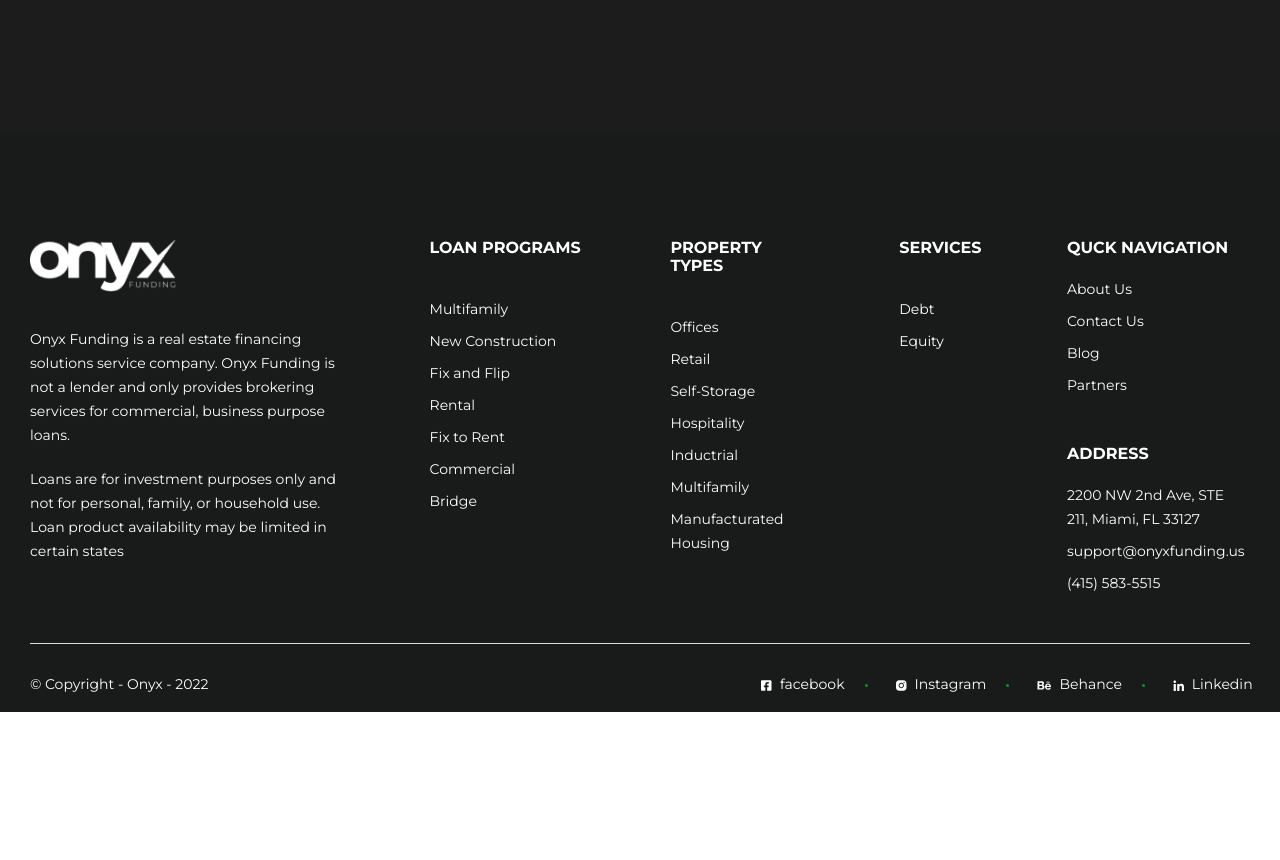
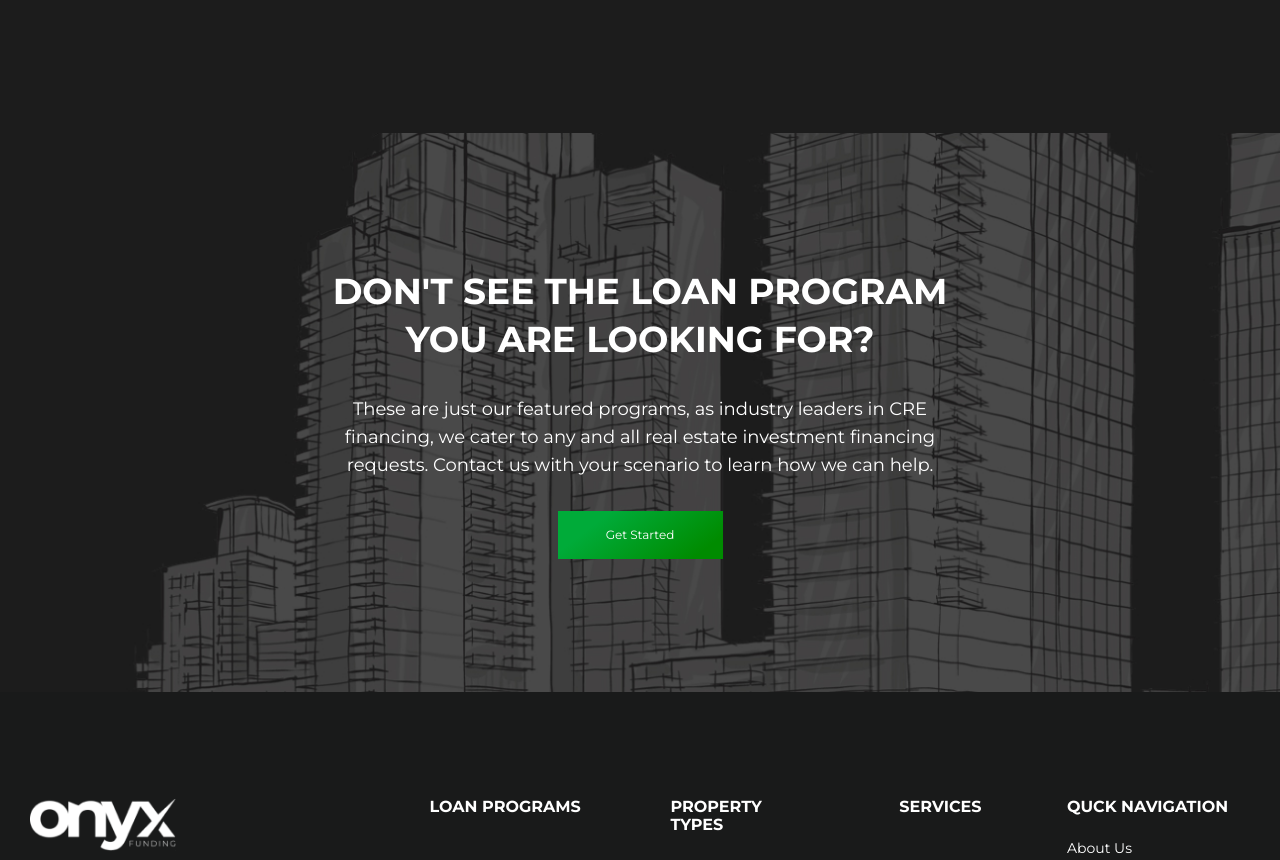
Before and after one commit to TatyanaStrelchenko/onyx, a React (Create React App) app: page /about in a window 1280 px wide. Shown: the part 4140-5000 px from the top of the page. Before the commit the page ends 4852 px from the top, so only its background shows below. Built offline with nearby package versions, Linux system fonts and the light colour scheme.

Commit message:
about-section styles

```diff
--- a/src/pages/About/About.js
+++ b/src/pages/About/About.js
@@ -1,12 +1,14 @@
 import { Footer } from '../../components/Footer';
 import { Header } from '../../components/Header';
 import { Hero } from '../../components/Hero';
+import { Promo } from '../../components/Promo';
 import './About.scss';
 import Image1 from '../../assets/image/blank-map-us.svg';
 import Image2 from '../../assets/image/img-home1.jpg';
 import Image3 from '../../assets/image/img-home2.jpg';
 import Image4 from '../../assets/image/img-home3.jpg';
 import Image5 from '../../assets/image/los-angeles2.jpg';
+import Image6 from '../../assets/image/skyscraper.jpg';
 
 const About = () => {
   return (
@@ -94,7 +96,7 @@ const About = () => {
           </div>
         </div>
       </section>
-      <section className="promo-section">
+      <section className="about-section">
         <div className="container">
           <div className="info-holder">
             <div className="info-block">
@@ -125,6 +127,19 @@ const About = () => {
           </button>
         </div>
       </section>
+      <Promo styles={Image6}>
+        <div className="text-holder">
+          <h2> DON&apos;T SEE THE LOAN PROGRAM YOU ARE LOOKING FOR?</h2>
+          <p>
+            These are just our featured programs, as industry leaders in CRE financing, we cater to
+            any and all real estate investment financing requests. Contact us with your scenario to
+            learn how we can help.
+          </p>
+          <button type="button" className="btn info-btn">
+            Get Started
+          </button>
+        </div>
+      </Promo>
       <Footer />
     </div>
   );
--- a/src/pages/About/About.scss
+++ b/src/pages/About/About.scss
@@ -127,6 +127,7 @@
                 }
             }
         }
+
         }
 
         .objects-text {
@@ -235,7 +236,7 @@
         }
     }
 
-    .promo-section {
+    .about-section {
     background: var(--dark-grey);
     padding: 224px 0 232px;
     .btn-default {
```
Also changed, not shown: src/assets/image/skyscraper.jpg. Lines whose indentation alone changed are shown as unchanged.
